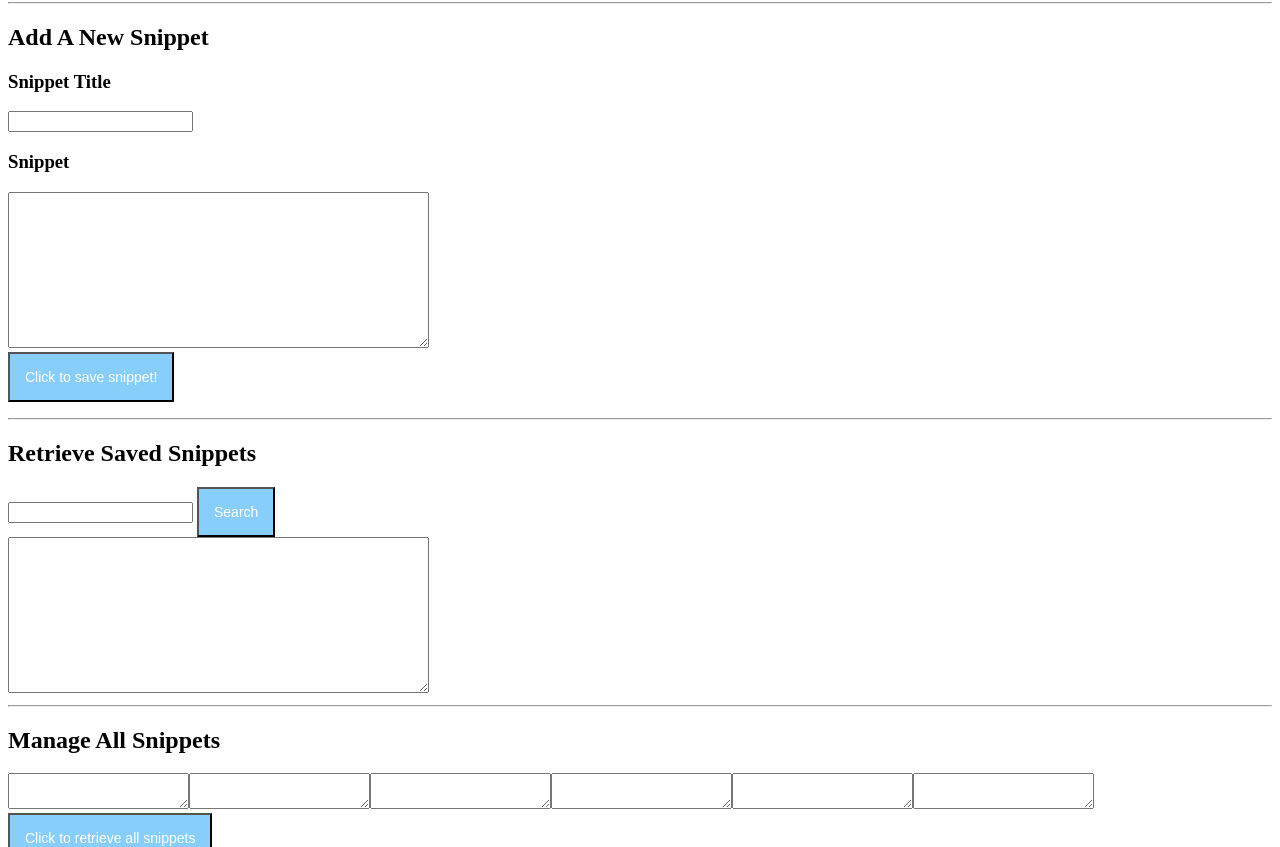
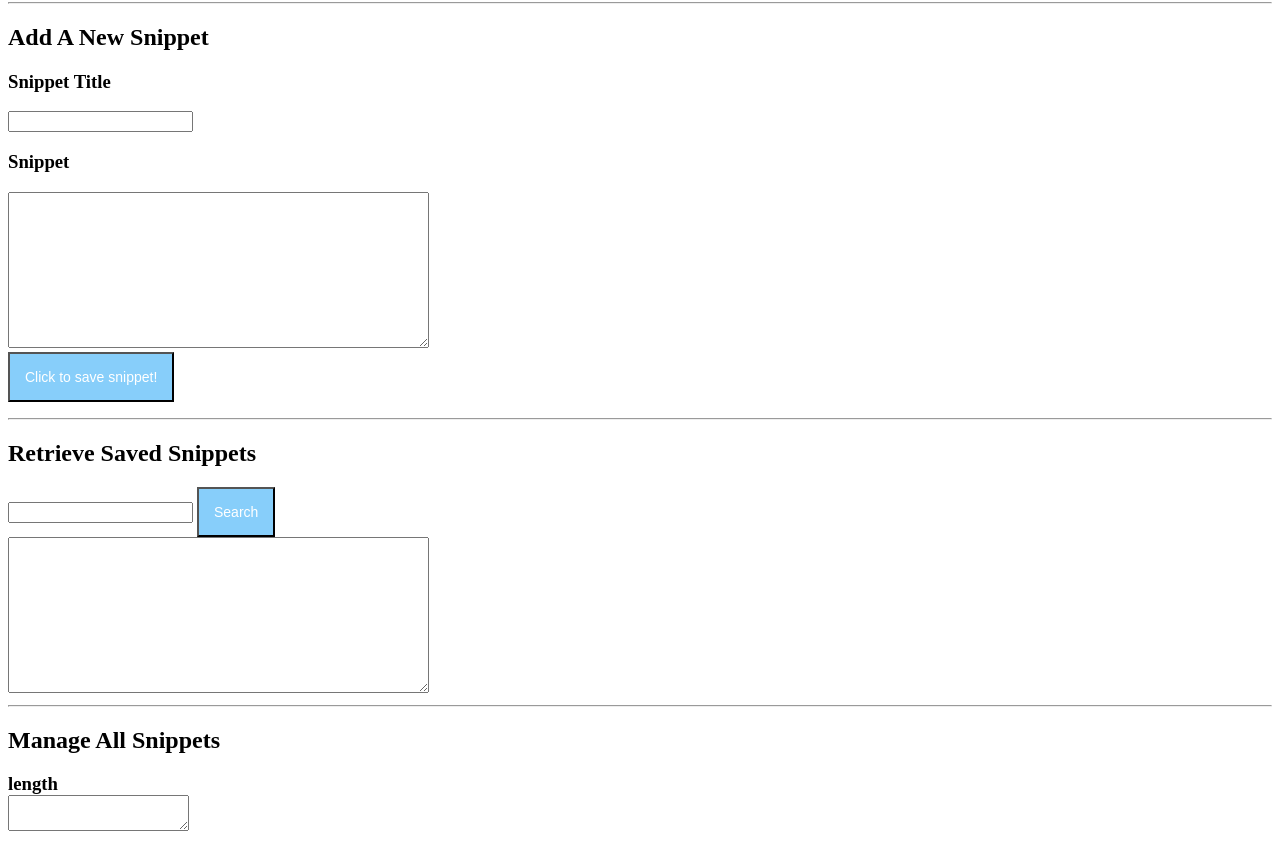
Before and after one commit to kristie-zheng/CRUDApp, a plain HTML site: page index.html in a window 1280 px wide. Shown: the part 78-925 px from the top of the page. Drawn offline with nearby package versions, Linux system fonts and the light colour scheme.

Commit message:
For section showing all snippets, make title appear above textbox

```diff
--- a/app.js
+++ b/app.js
@@ -3,27 +3,13 @@ $(document).ready(function(){
   $('.setData').on('click', function() {
     let snippet = $('.codeSnippet').val();
     let snippetTitle = $('.snippetTitle').val();
-    // $('.debug').text(textFieldValue);
-    //let $addSnipConfirmation = $(".addSnipConfirmation");
-    //console.log(localStorage.getItem(snippetTitle));
-    //alert(typeof localStorage[snippetTitle] + "!!!");
     if (localStorage.getItem(snippetTitle) !== null) {
       $('.overwriteConfirmationMessage').text('You already have a snippet with this title. Overwrite?');
       $(".overwrite").show();
       $(".doNotOverwrite").show();
     } else {
-      localStorage.setItem(snippetTitle, snippet);
+      localStorage.setItem(snippetTitle, JSON.stringify(snippet));
     }
-    //overwrite permission
-    //do a lookup to see if entered key exists in local storage
-    //if entered key exists in local store
-      //ask user if they want to overwrite existing snippet at that key
-      //display buttons yes/no
-        //if yes,
-          //overwrite
-        //else
-          //do nothing
-
   });
 
   $('.overwrite').on('click', function() {
@@ -58,11 +44,18 @@ $('.doNotOverwrite').on('click', function() {
   // })
 for (var key in localStorage) {
   var $eachSnip = $("<textarea></textarea>");
-  //$eachSnip.val(localStorage[key]);
-  // var $eachTitle = $("<h3></h3>");s
-  // $eachTitle.text(key);
-  // $eachTitle.before($eachSnip);
-  $(".snippetContainer").append($eachSnip);
+  $eachSnip.addClass('eachSnip');
+  $eachSnip.val(localStorage.getItem(key));
+  var $eachTitle = $("<h3></h3>");
+  $eachTitle.text(key);
+  $titleAndSnippet = $("<div></div>")
+  $titleAndSnippet.addClass('titleAndSnippet');
+  $titleAndSnippet.append($eachTitle);
+  $eachTitle.append($eachSnip);
+$(".snippetContainer").append($titleAndSnippet);
+  //$(".snippetContainer").append($eachSnip);
+
+  //$("<h3>YO</h3>").prepend('.eachSnip');
 
 }
 
--- a/stylesheet.css
+++ b/stylesheet.css
@@ -9,15 +9,11 @@ hr {
   border-width: 1px;
 }
 
-/*.overwrite
-{
+
+.hidden {
   display: none;
 }
 
-.doNotOverwrite {
-  display: none;
+.eachSnip {
+  display: block;
 }
-*/
-.hidden {
-  display: none;
-}
```
